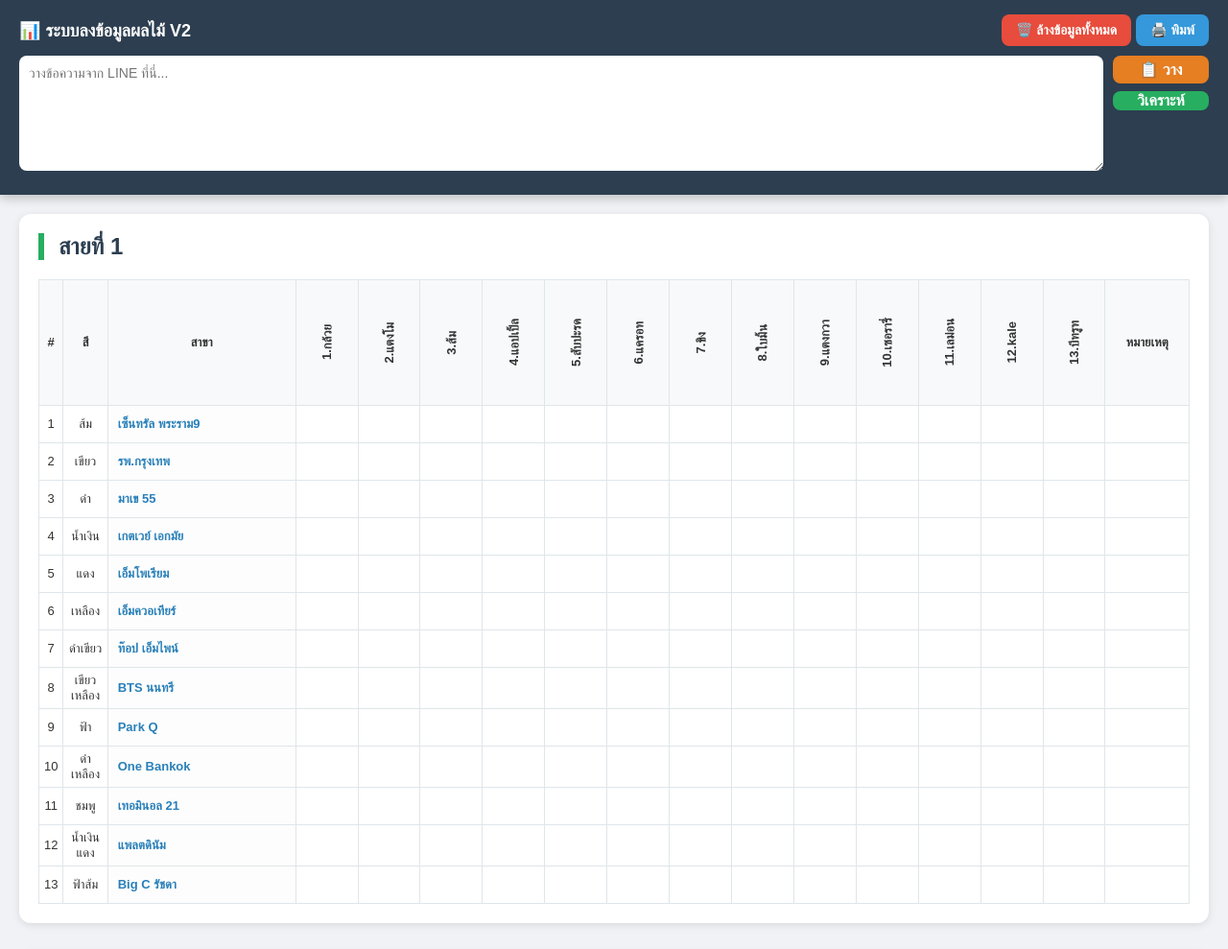
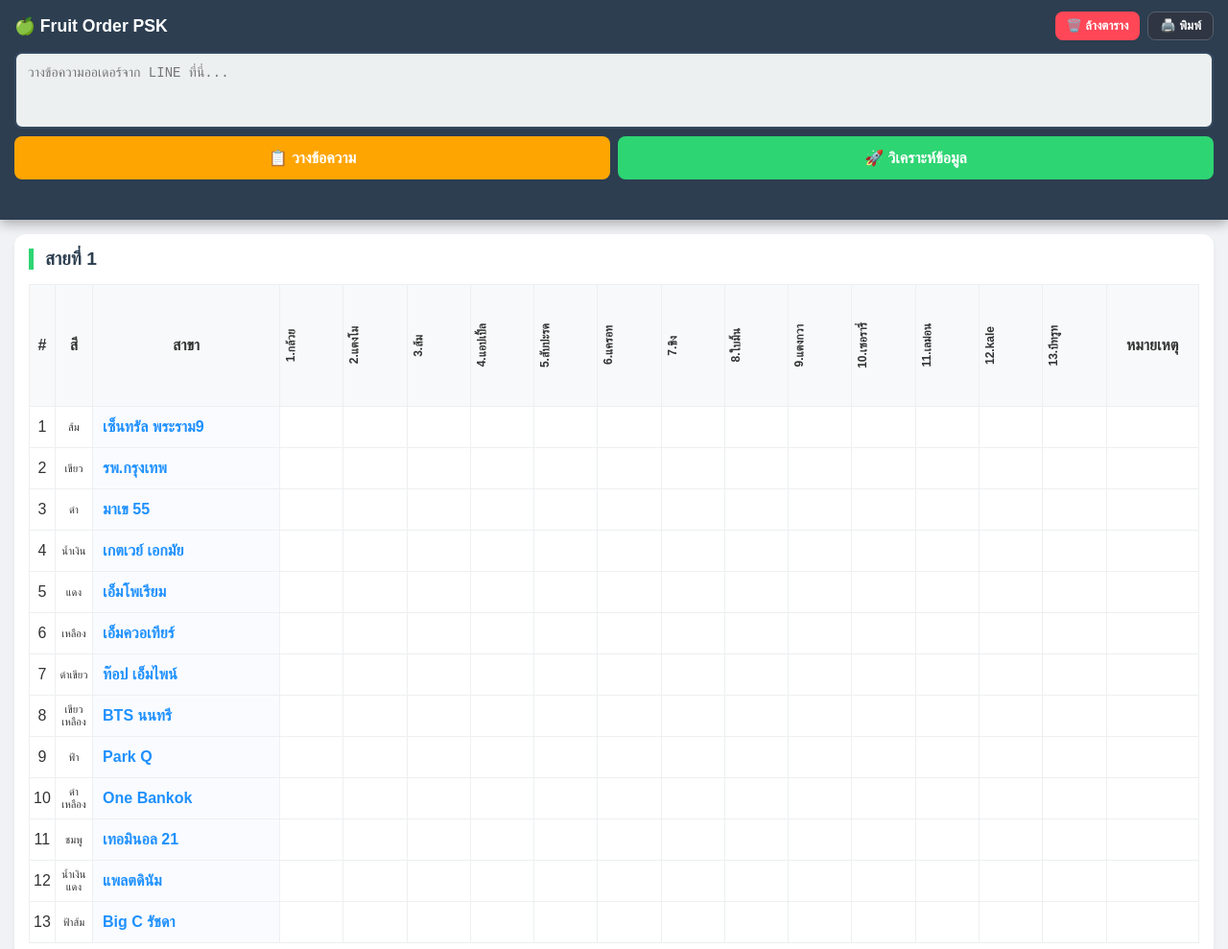
Before and after one commit to Dewddeea/DeerFruit.github.io, a plain HTML site: page index.html in a window 1280 px wide. Shown: the top 989 px of the page at 96% size. Drawn offline with Linux system fonts and the light colour scheme.

Commit message:
Update index.html

```diff
--- a/index.html
+++ b/index.html
@@ -3,70 +3,86 @@
 <head>
     <meta charset="UTF-8">
     <meta name="viewport" content="width=device-width, initial-scale=1.0">
-    <title>Fruit Order App - Reset Function</title>
-    <link rel="manifest" href="manifest.json">
-    <meta name="theme-color" content="#2c3e50">
-    <link rel="apple-touch-icon" href="icon-192.png">
-
+    <title>Fruit Order App V2 - New UI</title>
     <style>
         body { font-family: 'Sarabun', sans-serif; margin: 0; background-color: #f0f2f5; color: #333; padding-bottom: 50px; }
 
-        .sticky-header { position: sticky; top: 0; background: #2c3e50; color: white; padding: 15px 20px; z-index: 1000; box-shadow: 0 4px 10px rgba(0,0,0,0.2); }
-        .header-top { display: flex; justify-content: space-between; align-items: center; margin-bottom: 10px; }
+        /* Header & Action Bar */
+        .sticky-header { position: sticky; top: 0; background: #2c3e50; color: white; padding: 12px 15px; z-index: 1000; box-shadow: 0 4px 12px rgba(0,0,0,0.3); }
+        .top-bar { display: flex; justify-content: space-between; align-items: center; margin-bottom: 12px; }
+        .title { font-size: 1.1rem; font-weight: bold; display: flex; align-items: center; gap: 8px; }
 
-        .analyzer-container { display: flex; gap: 10px; align-items: stretch; }
-        textarea { flex-grow: 1; height: 100px; padding: 10px; border-radius: 8px; border: none; font-size: 14px; font-family: 'Sarabun', sans-serif; }
+        /* Grouping Buttons */
+        .main-actions { display: grid; grid-template-columns: 1fr 1fr; gap: 8px; margin-bottom: 10px; }
+        .secondary-actions { display: flex; gap: 8px; }
 
-        .button-group { display: flex; flex-direction: column; gap: 8px; }
-        .action-buttons { display: flex; gap: 5px; }
+        /* Button Styling */
+        button {
+            border: none; border-radius: 8px; cursor: pointer;
+            font-family: 'Sarabun', sans-serif; font-weight: bold;
+            display: flex; align-items: center; justify-content: center; gap: 5px;
+            transition: 0.2s;
+        }
+        button:active { transform: scale(0.95); }
 
-        .btn-analyze { background: #27ae60; color: white; border: none; width: 100px; border-radius: 8px; cursor: pointer; font-size: 16px; font-weight: bold; }
-        .btn-paste { background: #e67e22; color: white; border: none; width: 100px; border-radius: 8px; cursor: pointer; font-size: 16px; font-weight: bold; padding: 5px; }
-        .btn-print { background: #3498db; color: white; border: none; padding: 8px 15px; border-radius: 8px; cursor: pointer; font-size: 14px; font-weight: bold; }
-        .btn-reset { background: #e74c3c; color: white; border: none; padding: 8px 15px; border-radius: 8px; cursor: pointer; font-size: 14px; font-weight: bold; }
+        .btn-reset { background: #ff4757; color: white; padding: 6px 12px; font-size: 13px; }
+        .btn-print { background: #2f3542; color: white; padding: 6px 12px; font-size: 13px; border: 1px solid #57606f; }
+        .btn-paste { background: #ffa502; color: white; height: 45px; font-size: 16px; }
+        .btn-analyze { background: #2ed573; color: white; height: 45px; font-size: 16px; }
 
-        .btn-reset:hover { background: #c0392b; }
-        .btn-print:hover { background: #2980b9; }
+        /* Input Area */
+        .input-group { display: flex; flex-direction: column; gap: 8px; }
+        textarea {
+            width: 100%; box-sizing: border-box; height: 80px;
+            padding: 12px; border-radius: 8px; border: 2px solid #34495e;
+            background: #ecf0f1; font-size: 14px; resize: none;
+        }
+        textarea:focus { outline: none; border-color: #2ed573; background: white; }
 
-        .content { padding: 20px; }
-        .line-card { background: white; padding: 20px; border-radius: 12px; margin-bottom: 30px; box-shadow: 0 2px 8px rgba(0,0,0,0.1); overflow-x: auto; }
+        /* Table & Content */
+        .content { padding: 15px; }
+        .line-card { background: white; padding: 15px; border-radius: 12px; margin-bottom: 25px; box-shadow: 0 4px 6px rgba(0,0,0,0.05); overflow-x: auto; }
+        h2 { margin: 0 0 15px 0; font-size: 1.2rem; color: #2c3e50; border-left: 5px solid #2ed573; padding-left: 12px; }
 
-        h2 { margin-top: 0; color: #2c3e50; border-left: 6px solid #27ae60; padding-left: 15px; }
         table { border-collapse: collapse; width: 100%; min-width: 1200px; }
-        th, td { border: 1px solid #dfe6e9; text-align: center; padding: 5px; font-size: 13px; }
-        th { background-color: #f8f9fa; vertical-align: middle; height: 120px; }
-        .v-text { writing-mode: vertical-rl; transform: rotate(180deg); white-space: nowrap; margin: 0 auto; }
+        th, td { border: 1px solid #edeff1; text-align: center; padding: 8px 4px; }
+        th { background: #f8f9fa; height: 110px; vertical-align: middle; }
+        .v-text { writing-mode: vertical-rl; transform: rotate(180deg); white-space: nowrap; font-size: 12px; }
 
-        .branch-col { text-align: left; padding-left: 10px; font-weight: bold; background: #fdfdfd; width: 180px; color: #2980b9; }
-        input { width: 90%; border: 1px solid transparent; background: transparent; text-align: center; font-size: 14px; padding: 5px 0; }
-        input:focus { outline: none; background: #fff; border-bottom: 2px solid #27ae60; }
-        .row-active { background-color: #e8f5e9 !important; outline: 2px solid #27ae60; }
+        .branch-col { text-align: left; padding-left: 10px; font-weight: bold; color: #1e90ff; width: 180px; background: #f9fbff; }
+        input { width: 100%; border: 1px solid transparent; text-align: center; font-size: 14px; padding: 4px 0; background: transparent; }
+        input:focus { background: #fff; border-bottom: 2px solid #2ed573; outline: none; }
 
+        .row-active { background-color: #e8faf0 !important; outline: 2px solid #2ed573; }
+        #status { font-size: 12px; text-align: center; color: #2ed573; height: 15px; margin-top: 5px; }
+
+        /* Print Mode */
         @media print {
-            .sticky-header, .btn-reset { display: none !important; }
-            .line-card { page-break-after: always; box-shadow: none; border: 1px solid #eee; }
-            @page { size: landscape; }
+            .sticky-header { display: none !important; }
+            .line-card { page-break-after: always; box-shadow: none; border: 1px solid #ccc; margin: 0; }
+            @page { size: landscape; margin: 1cm; }
         }
     </style>
 </head>
 <body>
 
 <div class="sticky-header">
-    <div class="header-top">
-        <div style="font-size: 18px; font-weight: bold;">📊 ระบบลงข้อมูลผลไม้ V2</div>
-        <div class="action-buttons">
-            <button class="btn-reset" onclick="resetAllData()">🗑️ ล้างข้อมูลทั้งหมด</button>
+    <div class="top-bar">
+        <div class="title">🍏 Fruit Order PSK</div>
+        <div class="secondary-actions">
+            <button class="btn-reset" onclick="resetAllData()">🗑️ ล้างตาราง</button>
             <button class="btn-print" onclick="window.print()">🖨️ พิมพ์</button>
         </div>
     </div>
-    <div class="analyzer-container">
-        <textarea id="rawText" placeholder="วางข้อความจาก LINE ที่นี่..."></textarea>
-        <div class="button-group">
-            <button class="btn-paste" onclick="pasteData()">📋 วาง</button>
-            <button class="btn-analyze" onclick="analyzeData()">วิเคราะห์</button>
+
+    <div class="input-group">
+        <textarea id="rawText" placeholder="วางข้อความออเดอร์จาก LINE ที่นี่..."></textarea>
+        <div class="main-actions">
+            <button class="btn-paste" onclick="pasteData()">📋 วางข้อความ</button>
+            <button class="btn-analyze" onclick="analyzeData()">🚀 วิเคราะห์ข้อมูล</button>
         </div>
     </div>
-    <div id="status" style="margin-top: 10px; font-size: 14px; color: #55efc4; font-weight: bold;"></div>
+    <div id="status"></div>
 </div>
 
 <div class="content" id="table-display"></div>
@@ -80,14 +96,14 @@
     };
     const FRUITS = ["กล้วย", "แตงโม", "ส้ม", "แอปเปิ้ล", "สับปะรด", "แครอท", "ขิง", "ใบมิ้น", "แตงกวา", "เซอรารี่", "เลม่อน", "kale", "บีทรูท"];
 
-    // วาดตาราง
+    // render table
     const display = document.getElementById('table-display');
     Object.keys(BRANCHES_BY_LINE).forEach((line, lIdx) => {
         let html = `<div class="line-card"><h2>${line}</h2><table><thead><tr><th>#</th><th>สี</th><th>สาขา</th>`;
         FRUITS.forEach((f, i) => html += `<th><div class="v-text">${i+1}.${f}</div></th>`);
         html += `<th>หมายเหตุ</th></tr></thead><tbody>`;
         BRANCHES_BY_LINE[line].forEach((item, bIdx) => {
-            html += `<tr id="row-${lIdx}-${bIdx}"><td>${bIdx + 1}</td><td>${item.c}</td><td class="branch-col">${item.n}</td>
+            html += `<tr id="row-${lIdx}-${bIdx}"><td>${bIdx + 1}</td><td style="font-size:11px">${item.c}</td><td class="branch-col">${item.n}</td>
                 ${FRUITS.map((_, fIdx) => `<td><input type="text" id="input-${lIdx}-${bIdx}-${fIdx}" oninput="saveData()"></td>`).join('')}
                 <td><input type="text" id="note-${lIdx}-${bIdx}" oninput="saveData()"></td></tr>`;
         });
@@ -95,54 +111,56 @@
         display.innerHTML += html;
     });
 
-    // ฟังก์ชัน Reset ข้อมูลทั้งหมด
+    // Reset All
     function resetAllData() {
-        const confirmReset = confirm("⚠️ คุณต้องการลบข้อมูลทั้งหมดในตารางใช่หรือไม่? (ข้อมูลที่บันทึกไว้จะหายไปทั้งหมด)");
-        if (confirmReset) {
-            // ล้างค่าใน input ทั้งหมดบนหน้าจอ
-            document.querySelectorAll('input').forEach(input => {
-                input.value = "";
-            });
-            // ล้างข้อมูลใน LocalStorage
+        if (confirm("⚠️ ลบข้อมูลทั้งหมดในตาราง?")) {
+            document.querySelectorAll('input').forEach(i => i.value = "");
             localStorage.removeItem('fruitAppData');
-            // ล้างช่องวิเคราะห์
-            document.getElementById('rawText').value = "";
-            // แจ้งสถานะ
-            document.getElementById('status').innerText = "🗑️ ล้างข้อมูลทั้งหมดเรียบร้อยแล้ว";
-            setTimeout(() => document.getElementById('status').innerText = "", 3000);
-
-            // ลบแถบไฮไลท์สีเขียว (ถ้ามี)
-            document.querySelectorAll('tr').forEach(r => r.classList.remove('row-active'));
+            showStatus("🗑️ ล้างข้อมูลเรียบร้อย");
         }
     }
 
-    // ฟังก์ชันอื่นๆ (คงเดิม)
+    // Paste
     async function pasteData() {
         try {
             const text = await navigator.clipboard.readText();
             document.getElementById('rawText').value = text;
-        } catch (err) { alert("โปรดอนุญาตสิทธิ์เข้าถึง Clipboard"); }
+            showStatus("📋 วางข้อมูลแล้ว");
+        } catch (err) { alert("โปรดกดวางเอง หรืออนุญาตสิทธิ์ Clipboard"); }
     }
 
+    // Analyze
     function analyzeData() {
         const text = document.getElementById('rawText').value;
         if (!text.trim()) return;
-        let targetL = -1, targetB = -1;
+        let found = false;
         Object.keys(BRANCHES_BY_LINE).forEach((line, lIdx) => {
             BRANCHES_BY_LINE[line].forEach((item, bIdx) => {
-                if (text.includes(item.n)) { targetL = lIdx; targetB = bIdx; }
+                if (text.includes(item.n)) {
+                    found = true;
+                    document.querySelectorAll('tr').forEach(r => r.classList.remove('row-active'));
+                    const row = document.getElementById(`row-${targetL = lIdx}-${targetB = bIdx}`);
+                    row.classList.add('row-active');
+                    row.scrollIntoView({ behavior: 'smooth', block: 'center' });
+
+                    FRUITS.forEach((_, fIdx) => {
+                        const regex = new RegExp(`${fIdx + 1}\\.\\s*.*?=\\s*([^\\n\\r]+)`, "i");
+                        const match = text.match(regex);
+                        if (match) document.getElementById(`input-${lIdx}-${bIdx}-${fIdx}`).value = match[1].trim();
+                    });
+                    saveData();
+                    showStatus(`✅ อัปเดต: ${item.n}`);
+                }
             });
         });
-        if (targetL === -1) { alert("ไม่พบสาขา!"); return; }
-        document.querySelectorAll('tr').forEach(r => r.classList.remove('row-active'));
-        document.getElementById(`row-${targetL}-${targetB}`).classList.add('row-active');
-        FRUITS.forEach((_, fIdx) => {
-            const regex = new RegExp(`${fIdx + 1}\\.\\s*.*?=\\s*([^\\n\\r]+)`, "i");
-            const match = text.match(regex);
-            if (match) document.getElementById(`input-${targetL}-${targetB}-${fIdx}`).value = match[1].trim();
-        });
-        saveData();
+        if (!found) alert("ไม่พบชื่อสาขา!");
         document.getElementById('rawText').value = "";
+    }
+
+    function showStatus(msg) {
+        const s = document.getElementById('status');
+        s.innerText = msg;
+        setTimeout(() => s.innerText = "", 3000);
     }
 
     function saveData() {
```
